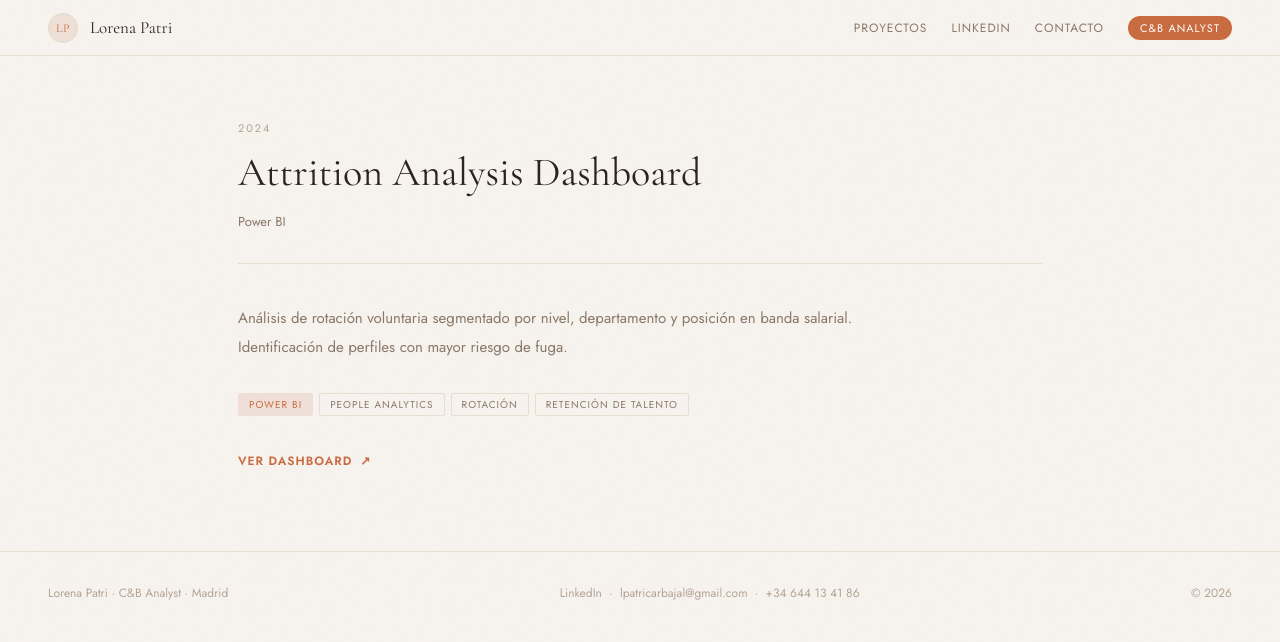
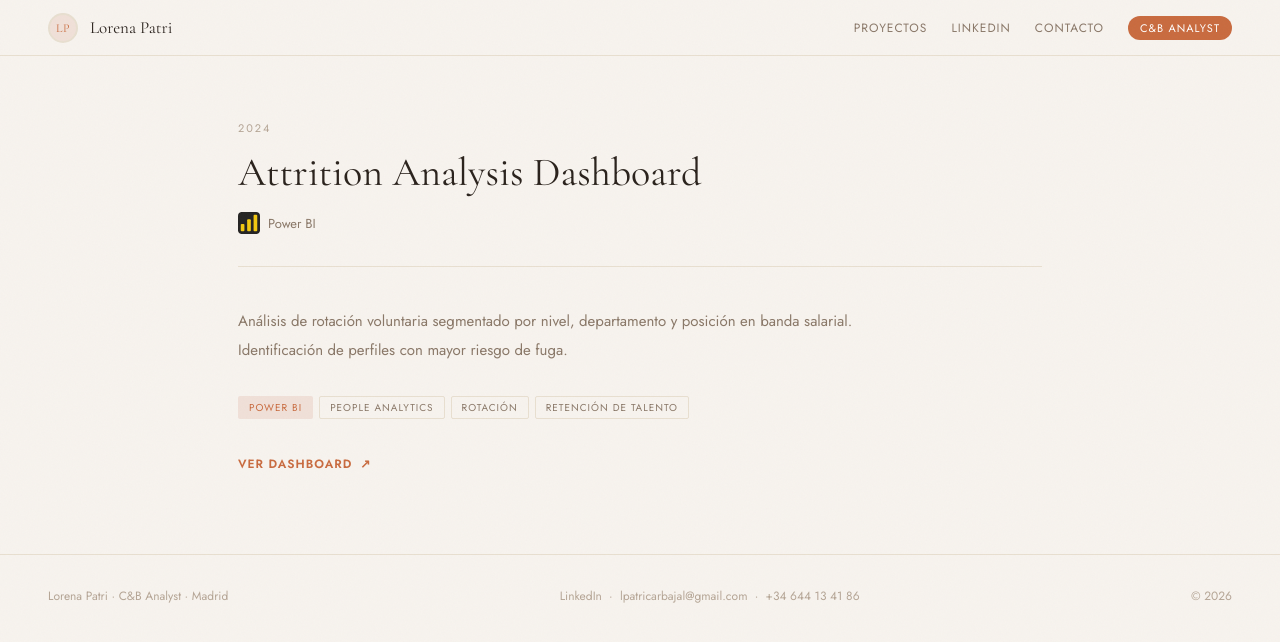
Before and after one commit to aurelpow/lorena-portofolio, a Jekyll site: the page built from _projects/attrition-analysis-dashboard.md, in a window 1280 px wide. Shown: the top 642 px of the page. Built offline with Jekyll 4.4.1, drawn with Linux system fonts in a browser that asks for light colours.

Commit message:
[C011] Add Excel and Power BI tool icons to project cards

```diff
--- a/_layouts/project.html
+++ b/_layouts/project.html
@@ -5,7 +5,14 @@ layout: default
   <header>
     <span class="proj-year">{{ page.year }}</span>
     <h1 class="proj-title">{{ page.title }}</h1>
-    <span class="proj-tool">{{ page.tool }}</span>
+    <div class="proj-tool-row">
+      {% if page.tool contains 'Excel' %}
+        <img class="tool-icon" src="{{ '/assets/img/tools/excel.svg' | relative_url }}" alt="Excel" width="22" height="22">
+      {% elsif page.tool contains 'Power BI' %}
+        <img class="tool-icon" src="{{ '/assets/img/tools/powerbi.svg' | relative_url }}" alt="Power BI" width="22" height="22">
+      {% endif %}
+      <span class="proj-tool">{{ page.tool }}</span>
+    </div>
   </header>
 
   <p class="proj-desc">{{ page.description }}</p>
--- a/_layouts/projects.html
+++ b/_layouts/projects.html
@@ -20,6 +20,11 @@ layout: default
 
         <div class="proj-left">
           <span class="proj-year">{{ project.year }}</span>
+          {% if project.tool contains 'Excel' %}
+            <img class="tool-icon" src="{{ '/assets/img/tools/excel.svg' | relative_url }}" alt="Excel" width="22" height="22">
+          {% elsif project.tool contains 'Power BI' %}
+            <img class="tool-icon" src="{{ '/assets/img/tools/powerbi.svg' | relative_url }}" alt="Power BI" width="22" height="22">
+          {% endif %}
           <span class="proj-tool">{{ project.tool }}</span>
           {% if project.featured %}
             <span class="proj-featured-badge">{{ project.featured_label }}</span>
--- a/assets/css/site.css
+++ b/assets/css/site.css
@@ -172,6 +172,12 @@ body::before {
   font-size: 13px; color: var(--warm); font-weight: 400;
   display: block; margin-bottom: auto;
 }
+.tool-icon {
+  width: 22px; height: 22px;
+  display: block; margin-bottom: 10px;
+  border-radius: 3px;
+  flex-shrink: 0;
+}
 .proj-featured-badge {
   display: inline-block; margin-top: 20px;
   font-size: 10px; letter-spacing: 1.5px; text-transform: uppercase;
@@ -251,6 +257,10 @@ body::before {
   margin-bottom: 16px;
 }
 .project-detail .proj-tool { margin-bottom: 0; }
+.proj-tool-row {
+  display: flex; align-items: center; gap: 8px;
+}
+.proj-tool-row .tool-icon { margin-bottom: 0; }
 .project-detail .proj-desc {
   font-size: 15px; line-height: 1.9;
   max-width: 660px; margin-bottom: 32px;
```
Also changed, not shown: assets/img/tools/excel.svg (added), assets/img/tools/powerbi.svg (added).
